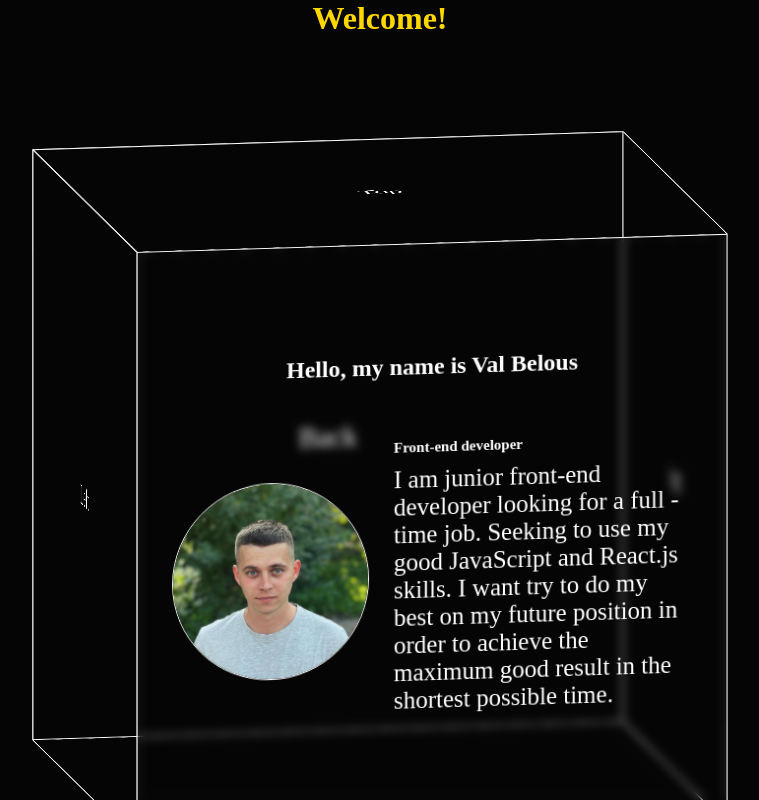
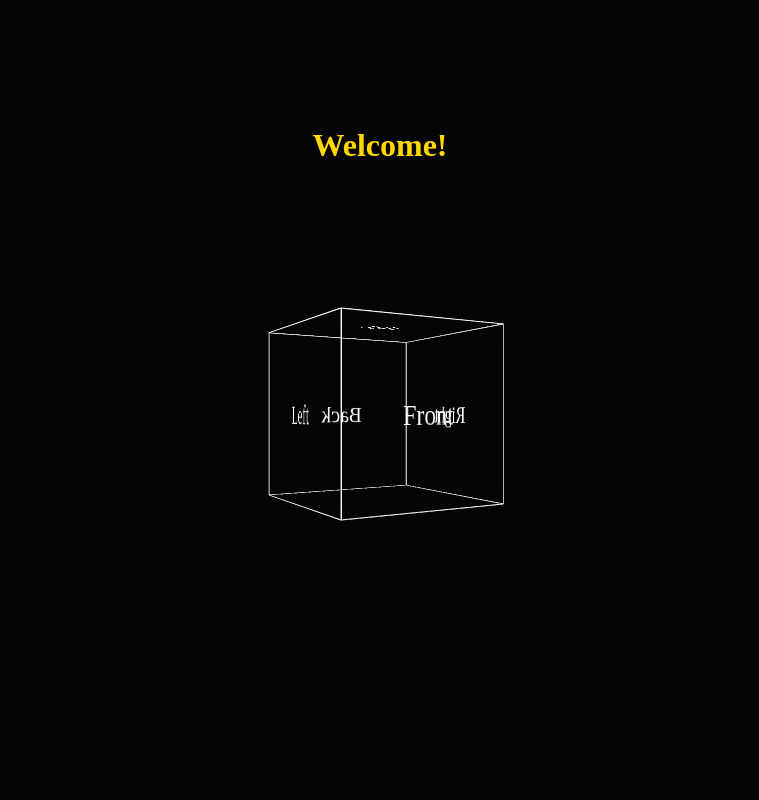
Before and after one commit to Val-Belous/Val-summary, a React (Create React App) app: page / in a window 1280 px wide. Shown: the whole page, without its empty margins (260-1019 px from the left). Built offline with nearby package versions, Linux system fonts and the light colour scheme.

Commit message:
change cube

```diff
--- a/src/components/App.jsx
+++ b/src/components/App.jsx
@@ -43,11 +43,11 @@ export const App = () => {
   return (
     <div className="container">
       <h1 className="maintext">Welcome!</h1>
-      <div>
+      <div className="scene">
         <div className="box" id="box" ref={ref}>
-          <FrontAboutMe />
+          {/* <FrontAboutMe /> */}
           <div className="box__face box__face--back">Back</div>
-          {/* <div className="box__face box__face--front">Front</div> */}
+          <div className="box__face box__face--front">Front</div>
           <div className="box__face box__face--left">Left</div>
           <div className="box__face box__face--right">Right</div>
           <div className="box__face box__face--top">Top</div>
--- a/src/index.css
+++ b/src/index.css
@@ -4,6 +4,11 @@
   margin: 0;
   padding: 0;
   box-sizing: border-box;
+}
+
+.root {
+  --cube-width: 200px;
+  --cube-height: 200px;
 }
 
 body {
@@ -26,137 +31,119 @@ body {
   margin-bottom: 150px;
 }
 
+.scene {
+  width: 200px;
+  height: 200px;
+  perspective: 600px;
+}
+
 .box {
-  --width: 600px;
-  --height: 600px;
-  --depth: 600px;
-  --hue: 30;
-  --alpha: 0;
-
-  width: var(--width);
-  height: var(--height);
+  width: 100%;
+  height: 100%;
   position: relative;
-
-  /* perspective: 600px; */
   transform-style: preserve-3d;
-
-  /* animation: animateBox 5s infinite linear; */
-  transform: rotateX(-10deg) rotateY(10deg);
-  will-change: transform;
+  transform: translateZ(-100px) rotateY(30deg);
 }
 
 @keyframes animateBoxOne {
   0% {
-    transform: rotateX(-10deg) rotateY(10deg);
+    transform: translateZ(-100px) rotateY(0deg);
   }
   100% {
-    transform: rotateX(-10deg) rotateY(100deg);
+    transform: translateZ(-100px) rotateY(90deg);
   }
 }
 @keyframes animateBoxTwo {
   0% {
-    transform: rotateX(-10deg) rotateY(100deg);
+    transform: translateZ(-100px) rotateY(90deg);
   }
   100% {
-    transform: rotateX(-10deg) rotateY(190deg);
+    transform: translateZ(-100px) rotateY(180deg);
   }
 }
 @keyframes animateBoxThree {
   0% {
-    transform: rotateX(-10deg) rotateY(190deg);
+    transform: translateZ(-100px) rotateY(180deg);
   }
   100% {
-    transform: rotateX(-10deg) rotateY(280deg);
+    transform: translateZ(-100px) rotateY(270deg);
   }
 }
 @keyframes animateBoxFour {
   0% {
-    transform: rotateX(-10deg) rotateY(280deg);
+    transform: translateZ(-100px) rotateY(270deg);
   }
   100% {
-    transform: rotateX(-10deg) rotateY(370deg);
+    transform: translateZ(-100px) rotateY(360deg);
   }
 }
 
 .box__face {
+  position: absolute;
+  width: 200px;
+  height: 200px;
   border: 1px solid white;
-  position: absolute;
-  background-color: hsla(var(--hue), 50%, 50%, var(--alpha));
-
-  left: 50%;
-  top: 50%;
 
   color: #fff;
   font-size: calc(1vw + 1rem);
   text-align: center;
-  line-height: var(--height);
-}
-
-.box__face--back,
-.box__face--front {
-  width: 100%;
-  height: 100%;
-
-  --hue: 220;
-  --alpha: 0;
-  --coeff: -0.5;
-
-  transform: translate(-50%, -50%)
-    translate3d(0, 0, calc(var(--depth) * var(--coeff)));
+  line-height: 200px;
 }
 
 .box__face--front {
-  --coeff: 0.5;
+  transform: rotateY(0deg);
+}
+.box__face--right {
+  transform: rotateY(90deg);
+}
+.box__face--back {
+  transform: rotateY(180deg);
+}
+.box__face--left {
+  transform: rotateY(-90deg);
+}
+.box__face--top {
+  transform: rotateX(90deg);
+}
+.box__face--bottom {
+  transform: rotateX(-90deg);
 }
 
-.box__face--left,
+.box__face--front {
+  transform: rotateY(0deg) translateZ(100px);
+}
 .box__face--right {
-  width: var(--depth);
-  height: var(--height);
-
-  --rotate: 90deg;
-  --hue: 160;
-  --alpha: 0;
-  transform: translate(-50%, -50%) rotateY(var(--rotate))
-    translate3d(0, 0, calc(var(--width) * 0.5));
+  transform: rotateY(90deg) translateZ(100px);
 }
-
+.box__face--back {
+  transform: rotateY(180deg) translateZ(100px);
+}
 .box__face--left {
-  --rotate: -90deg;
+  transform: rotateY(-90deg) translateZ(100px);
 }
-
-.box__face--top,
+.box__face--top {
+  transform: rotateX(90deg) translateZ(100px);
+}
 .box__face--bottom {
-  width: var(--width);
-  height: var(--depth);
-  --hue: 30;
-  --alpha: 0;
-  --rotate: 90deg;
-
-  transform: translate(-50%, -50%) rotateX(var(--rotate))
-    translate3d(0, 0, calc(var(--height) * 0.5));
-}
-
-.box__face--bottom {
-  --rotate: -90deg;
+  transform: rotateX(-90deg) translateZ(100px);
 }
 
 .toleftone {
-  transform: rotateX(-10deg) rotateY(100deg);
+  transform: translateZ(-100px) rotateY(90deg);
   animation: animateBoxOne 0.5s linear;
 }
 
 .tolefttwo {
-  transform: rotateX(-10deg) rotateY(190deg);
+  transform: translateZ(-100px) rotateY(180deg);
   animation: animateBoxTwo 0.5s linear;
 }
 
 .toleftthree {
-  transform: rotateX(-10deg) rotateY(280deg);
+  transform: translateZ(-100px) rotateY(-90deg);
   animation: animateBoxThree 0.5s linear;
 }
 
 .toleftfour {
-  transform: rotateX(-10deg) rotateY(370deg);
+  transform: translateZ(-100px) rotateY(360deg);
   animation: animateBoxFour 0.5s linear;
 }
```
